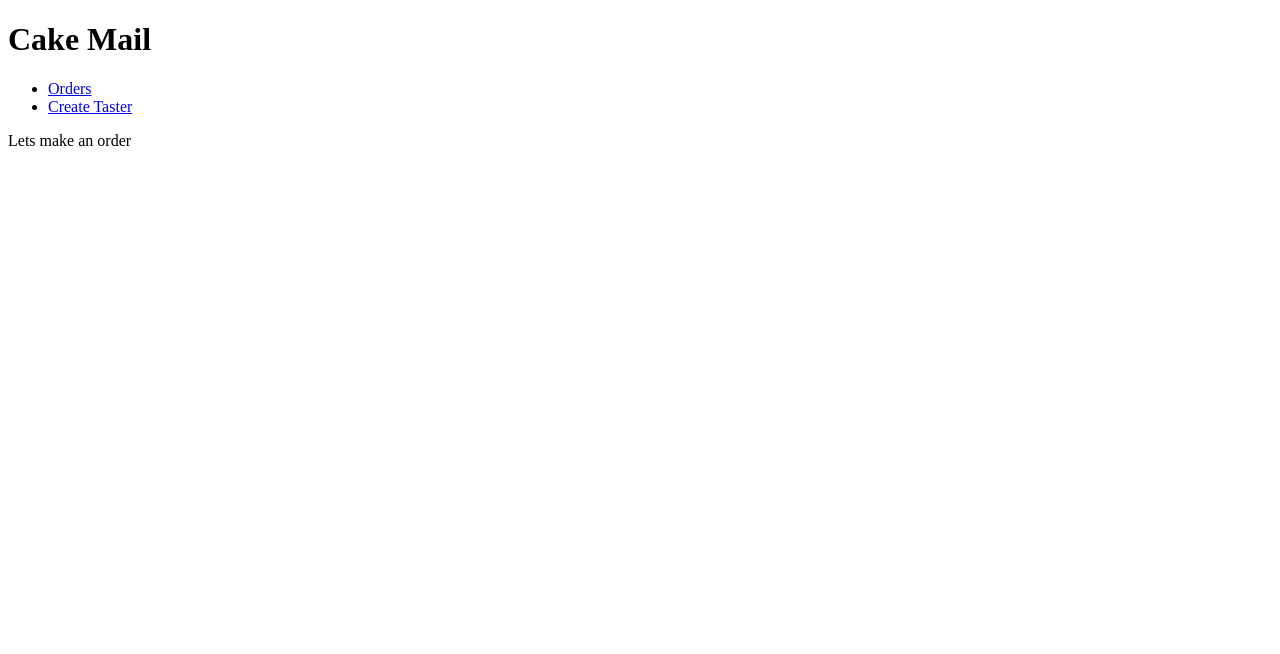
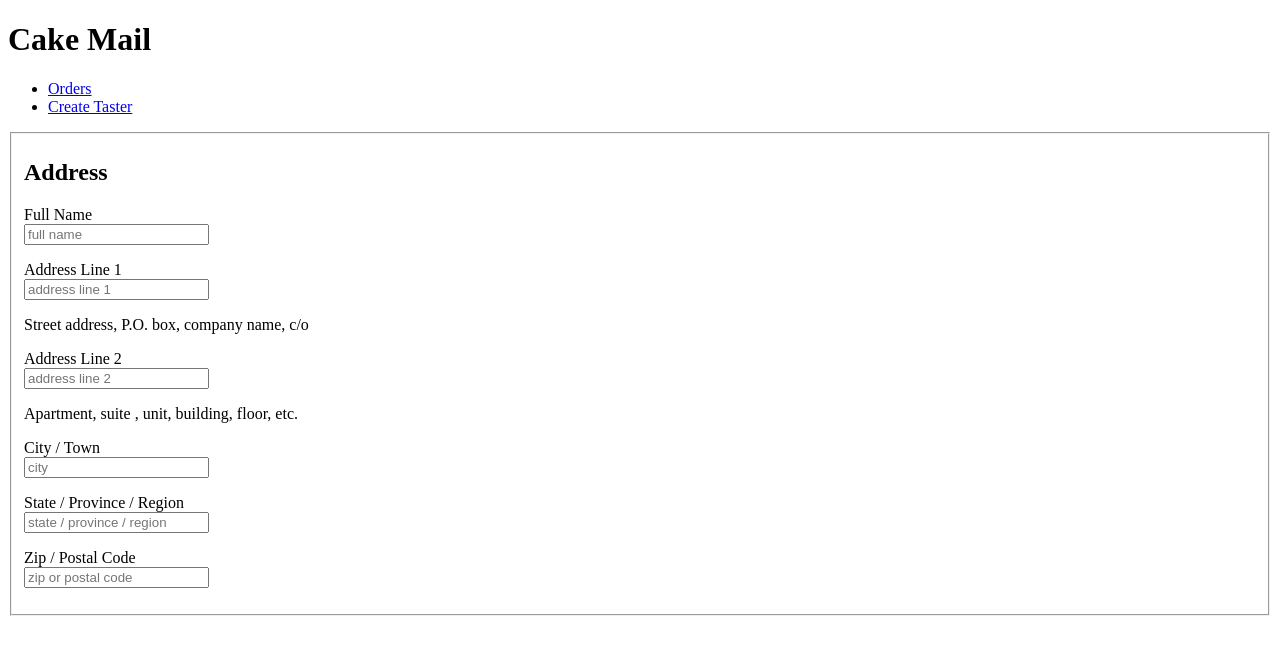
Before and after one commit to mikecheck12/cake-mail, a website: page public/index.html at #!/tasters in a window 1280 px wide. Drawn offline with nearby package versions, Linux system fonts and the light colour scheme.

Commit message:
Address Form

```diff
--- a/public/tasters/tasters.html
+++ b/public/tasters/tasters.html
@@ -1 +1,65 @@
-<div> Lets make an order </div>
+<div class="container">
+  <div class="row">
+     <form class="form-horizontal">
+            <fieldset>
+                <!-- Address form -->
+
+                <h2>Address</h2>
+
+                <!-- full-name input-->
+                <div class="control-group">
+                    <label class="control-label">Full Name</label>
+                    <div class="controls">
+                        <input id="full-name" name="full-name" type="text" placeholder="full name"
+                        class="input-xlarge">
+                        <p class="help-block"></p>
+                    </div>
+                </div>
+                <!-- address-line1 input-->
+                <div class="control-group">
+                    <label class="control-label">Address Line 1</label>
+                    <div class="controls">
+                        <input id="address-line1" name="address-line1" type="text" placeholder="address line 1"
+                        class="input-xlarge">
+                        <p class="help-block">Street address, P.O. box, company name, c/o</p>
+                    </div>
+                </div>
+                <!-- address-line2 input-->
+                <div class="control-group">
+                    <label class="control-label">Address Line 2</label>
+                    <div class="controls">
+                        <input id="address-line2" name="address-line2" type="text" placeholder="address line 2"
+                        class="input-xlarge">
+                        <p class="help-block">Apartment, suite , unit, building, floor, etc.</p>
+                    </div>
+                </div>
+                <!-- city input-->
+                <div class="control-group">
+                    <label class="control-label">City / Town</label>
+                    <div class="controls">
+                        <input id="city" name="city" type="text" placeholder="city" class="input-xlarge">
+                        <p class="help-block"></p>
+                    </div>
+                </div>
+                <!-- region input-->
+                <div class="control-group">
+                    <label class="control-label">State / Province / Region</label>
+                    <div class="controls">
+                        <input id="region" name="region" type="text" placeholder="state / province / region"
+                        class="input-xlarge">
+                        <p class="help-block"></p>
+                    </div>
+                </div>
+                <!-- postal-code input-->
+                <div class="control-group">
+                    <label class="control-label">Zip / Postal Code</label>
+                    <div class="controls">
+                        <input id="postal-code" name="postal-code" type="text" placeholder="zip or postal code"
+                        class="input-xlarge">
+                        <p class="help-block"></p>
+                    </div>
+                </div>
+            </fieldset>
+        </form>
+  </div>
+</div>
```
